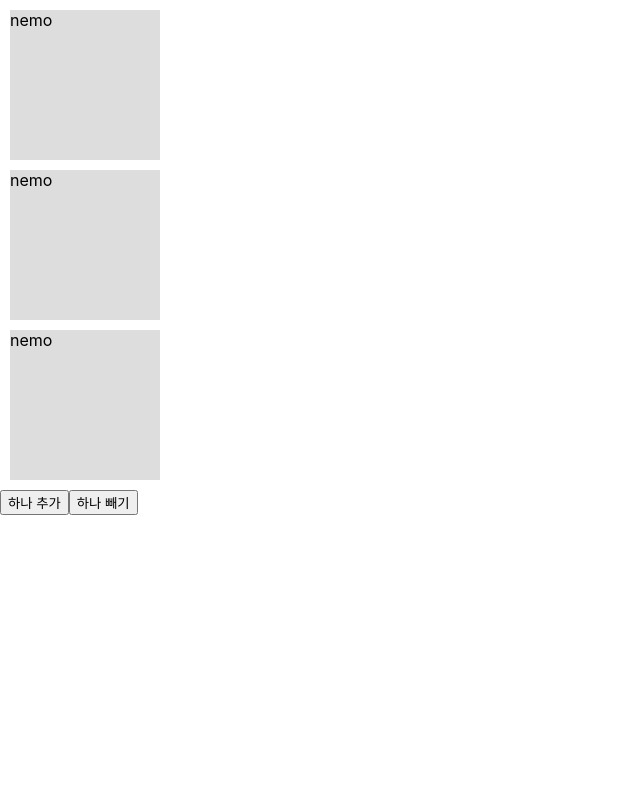
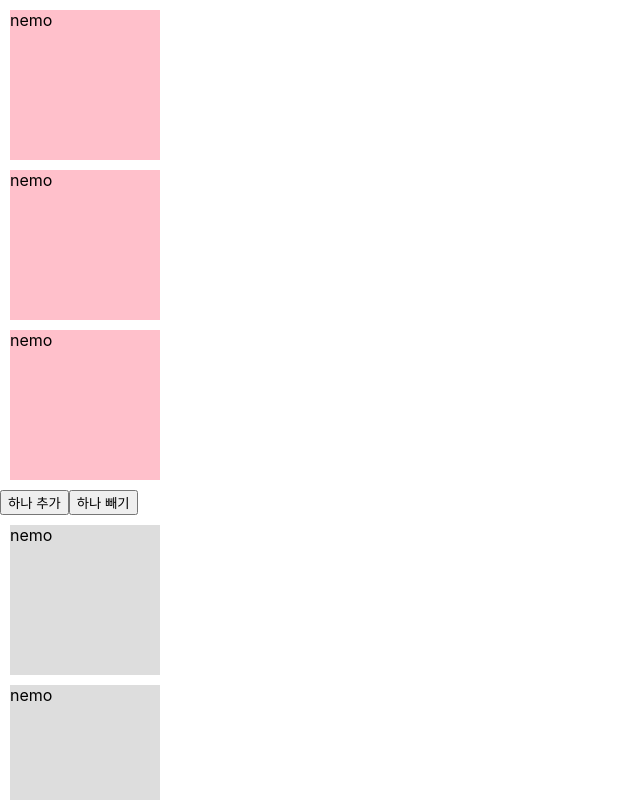
Before and after one commit to GAHYUN-P/reactprac4, a React (Create React App) app: page / in a window 1280 px wide. Shown: the top 800 px of the page, without its empty margins (0-640 px from the left). Built offline with nearby package versions, Linux system fonts and the light colour scheme.

Commit message:
함수형컴포넌트로 네모_완성

```diff
--- a/src/Nemo.js
+++ b/src/Nemo.js
@@ -1,7 +1,49 @@
 import React from "react";
 
 const Nemo = (props) => {
-    return null;
+    const [count, setCount] = React.useState(3);
+    // count는 state값, setCount는 count를 변경하기위한 어떤 함수
+    // useState()의 ()안의 값은 초기값
+
+    console.log(count);
+    const nemo_count = Array.from({length: count}, (v, i) => i);
+
+    const addNemo = ()=>{
+        setCount(count + 1);
+    }
+
+    const removeNemo = ()=>{
+        if(count>0) {
+        setCount(count - 1);
+        } else {
+            window.alert("네모가 없어요");
+        }
+    }
+
+
+    return (
+        <div>
+            {nemo_count.map((n, i)=>{
+            return (
+              <div
+              key={i} // key값 임의지정
+                style={{
+                width: "150px",
+                height: "150px",
+                backgroundColor: "pink",
+                margin: "10px"
+              }}>
+                nemo
+              </div>
+            )
+          })}
+
+          <div>
+            <button onClick={addNemo}>하나 추가</button>
+            <button onClick={removeNemo}>하나 빼기</button>
+          </div>
+        </div>
+    );
 }
 
 export default Nemo;
```
